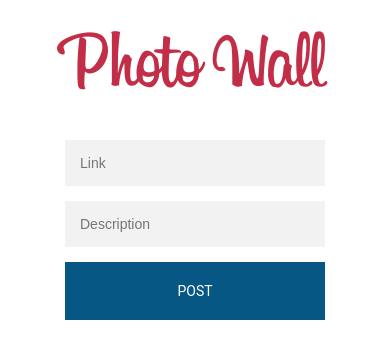
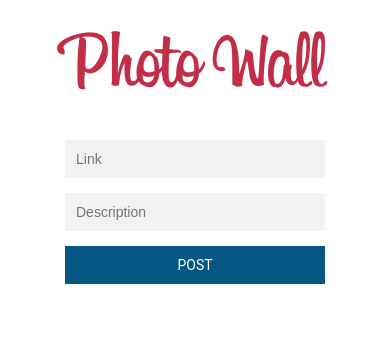
Before and after one commit to ash14ish/07-photowall, a React (Create React App) app: page /addPhoto in a window 390 px wide. Shown: the top 358 px of the page. Built offline with nearby package versions, Linux system fonts and the light colour scheme; no server answers; the database is empty.

Commit message:
photowall

```diff
--- a/src/styles/stylesheet.css
+++ b/src/styles/stylesheet.css
@@ -242,6 +242,14 @@ button:focus,
   .form {
     width: 260px;
   }
+
+  .form button {
+    padding: 5px;
+  }
+
+  .form input {
+    padding: 11px;
+  }
 }
 
 @media (max-width: 280px) {
```
